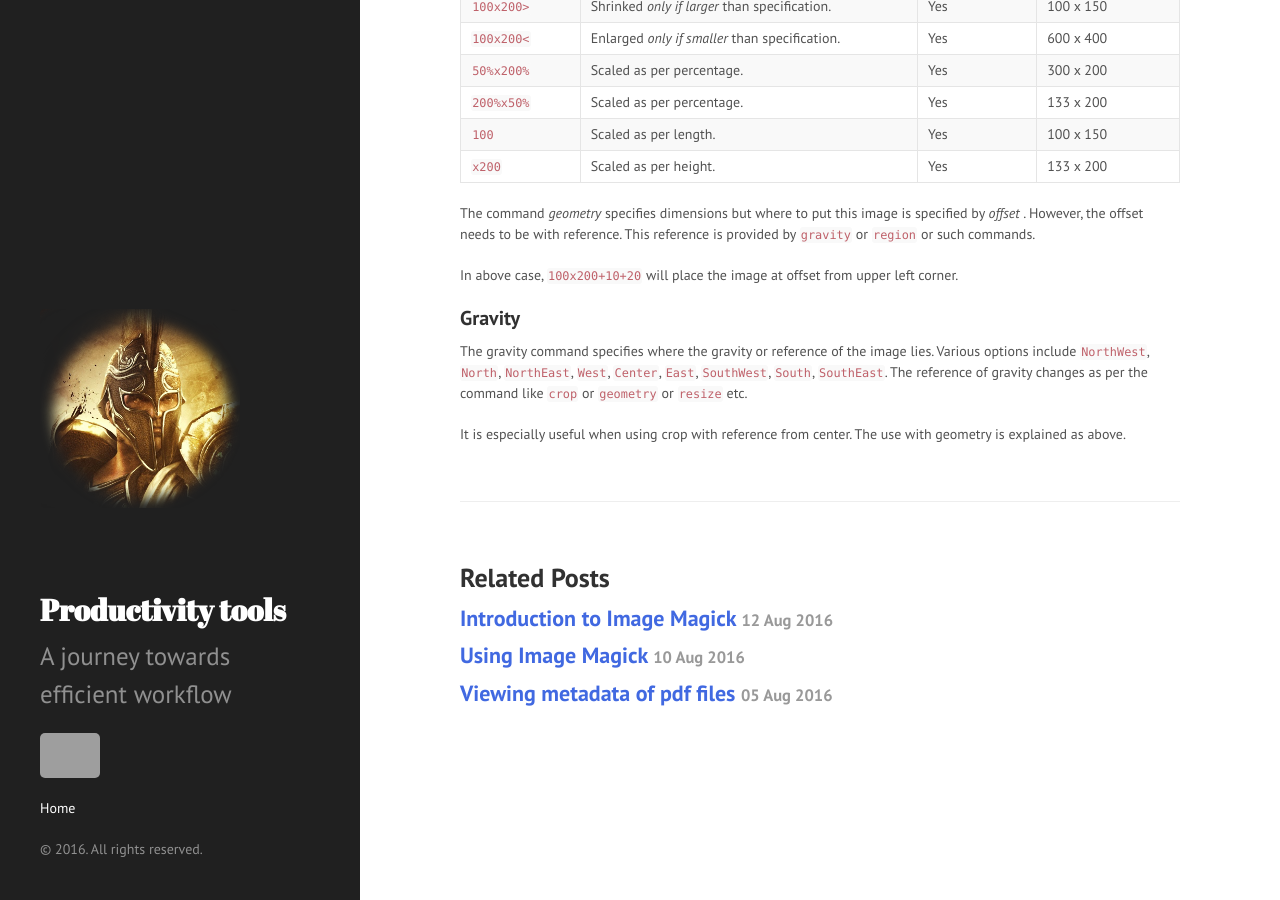
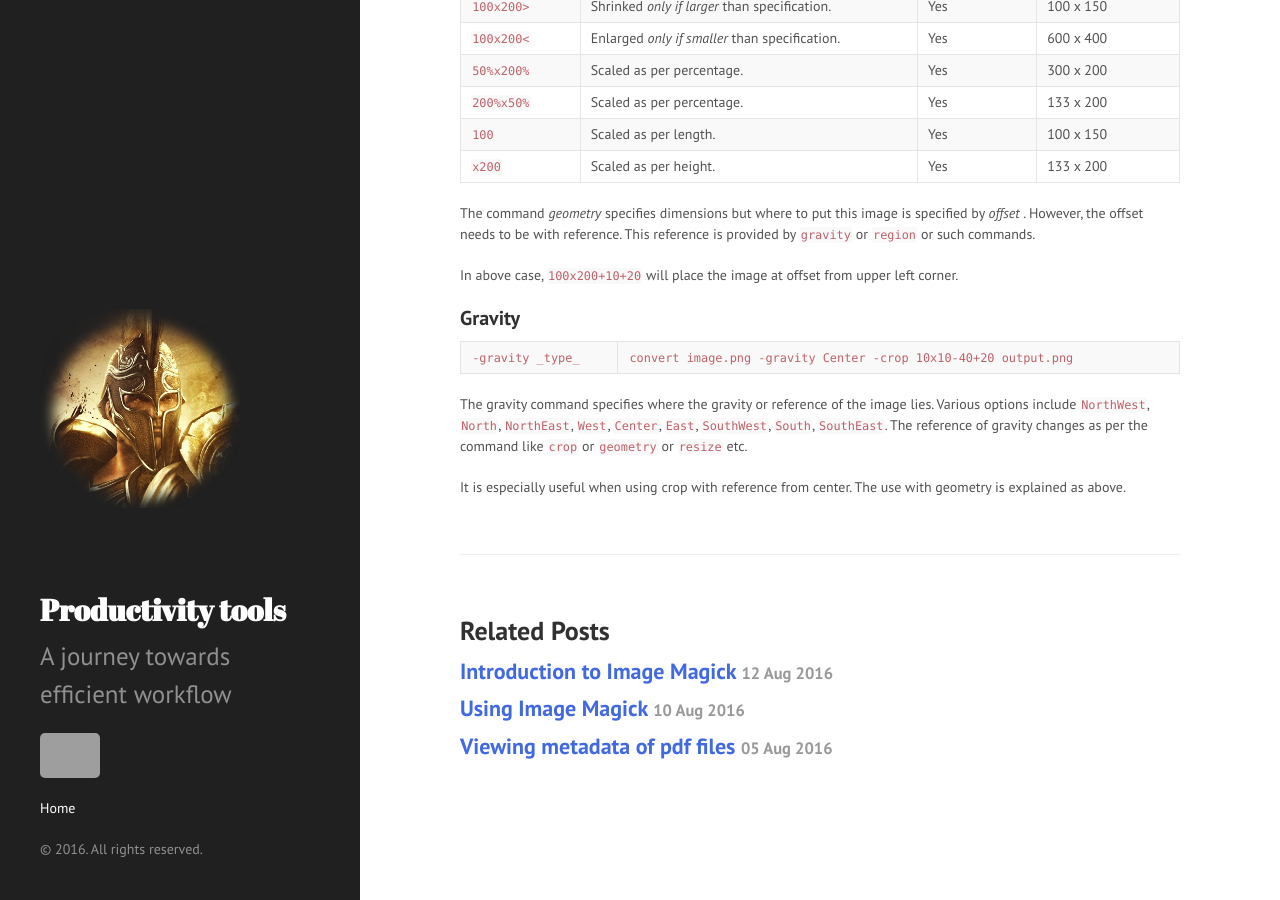
Before and after one commit to MaheshTK/MaheshTK.github.io, a Jekyll site: the page built from _posts/2016-08-13-main-commands-of-image-magick.markdown, in a window 1280 px wide and 900 px high, scrolled down 528 px. Built offline with Jekyll 4.4.1, drawn with Linux system fonts in a browser that asks for light colours; grey boxes are pictures that could not be loaded.

Commit message:
Post update: Main Commands of Image Magick

```diff
--- a/_posts/2016-08-13-main-commands-of-image-magick.markdown
+++ b/_posts/2016-08-13-main-commands-of-image-magick.markdown
@@ -28,6 +28,8 @@ In above case, `100x200+10+20` will place the image at offset from upper left co
 
 #### Gravity
 
+| `-gravity _type_` | `convert image.png -gravity Center -crop 10x10-40+20 output.png` |
+
 The gravity command specifies where the gravity or reference of the image lies. Various options include `NorthWest`, `North`, `NorthEast`, `West`, `Center`, `East`, `SouthWest`, `South`, `SouthEast`. The reference of gravity changes as per the command like `crop` or `geometry` or `resize` etc.
 
 It is especially useful when using crop with reference from center. The use with geometry is explained as above.
```
